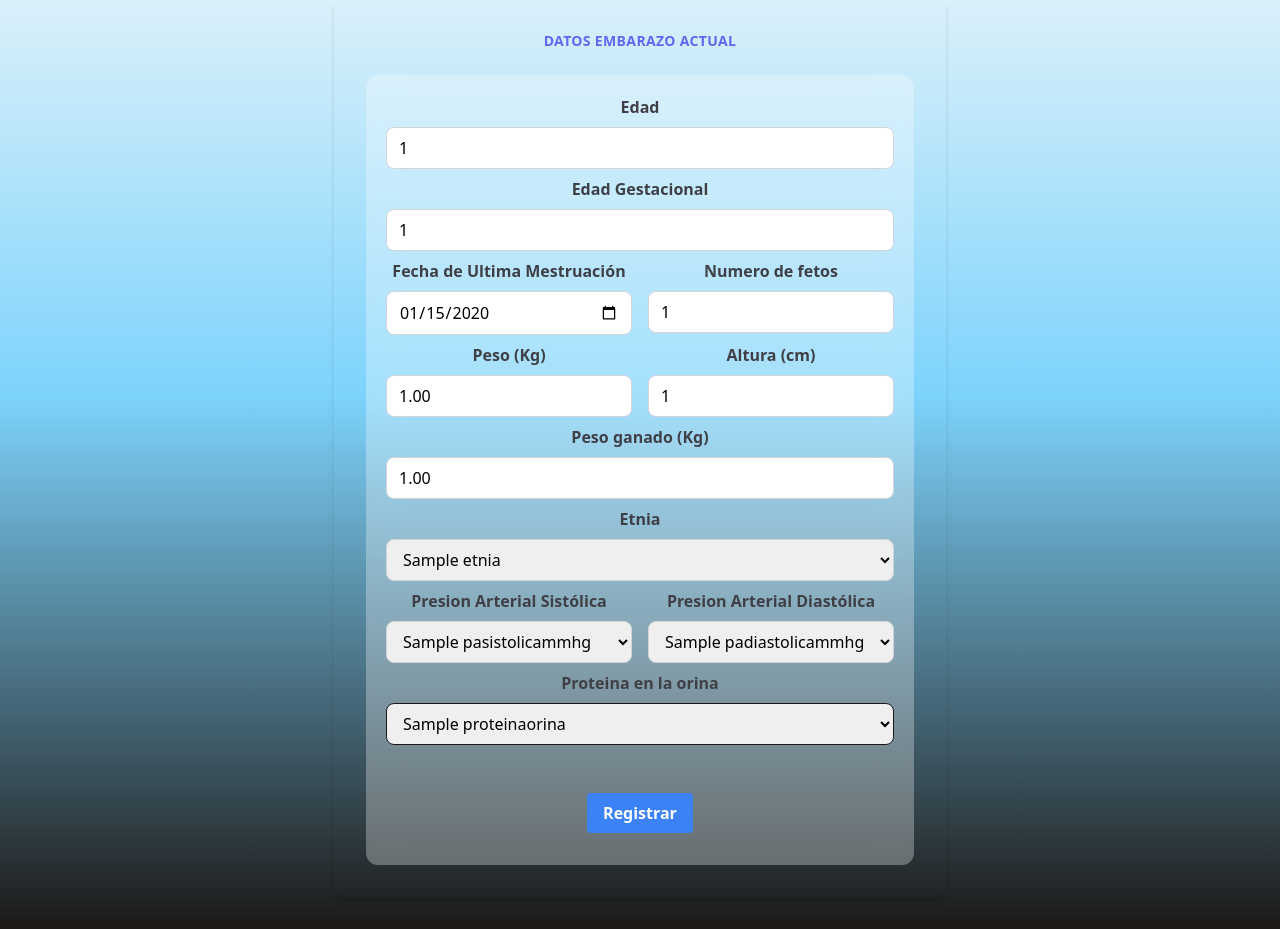
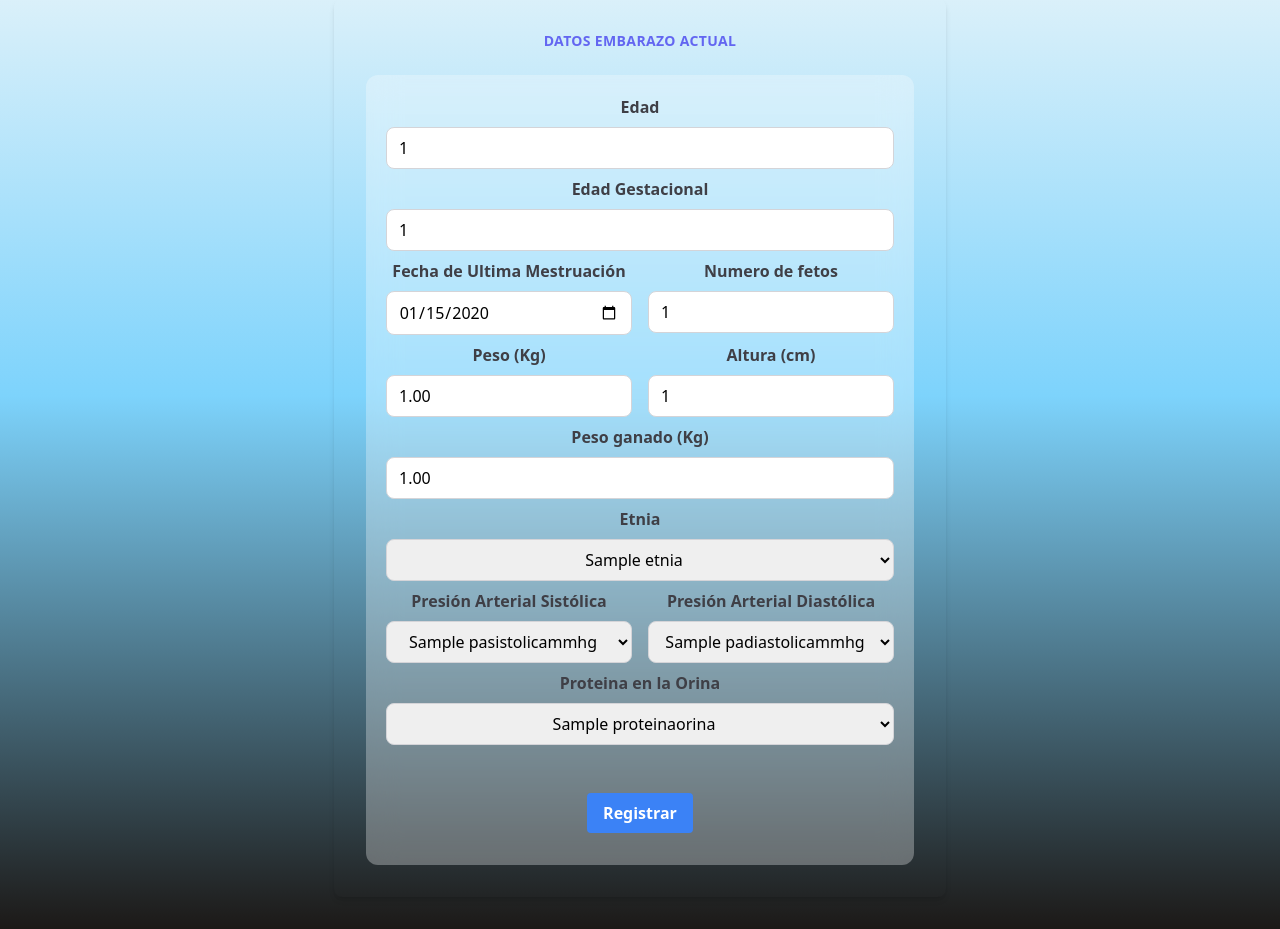
Before and after one commit to HieysonS/Bellyguard, a Django app: page /editar_perfil_embarazo/ in a window 1280 px wide. Shown: the part 137-1066 px from the top of the page. Run offline with Django 5.2, Linux system fonts and the light colour scheme; a user stored in the database is signed in; tables that the repository leaves empty hold one stand-in row (values such as "Sample post"); some libraries are stand-ins or nearby versions.

Commit message:
Update editar_perfil_embarazo.html

```diff
--- a/webapp/templates/Contenidos/editar_perfil_embarazo.html
+++ b/webapp/templates/Contenidos/editar_perfil_embarazo.html
@@ -42,56 +42,36 @@ Editar Perfil de Embarazo
             {{ form.ganancia_peso_kg }}
         </div>
         <div class="mb-2">
-            <label class="block text-zinc-700 dark:text-zinc-900 font-bold mb-2" for="etnia">Etnia</label>
-            <select class="w-full px-3 py-2 border border-zinc-300 dark:border-zinc-900 rounded-lg focus:outline-none focus:ring-2 focus:ring-blue-500 dark:bg-zinc-800 dark:text-zinc-200" id="etnia"
-                    name="etnia">
+            <label for="etnia" class="block text-zinc-700 dark:text-zinc-900 font-bold mb-2">Etnia</label>
+            <select id="etnia" name="etnia" class="w-full px-3 py-2 border border-zinc-300 dark:border-zinc-900 rounded-lg focus:outline-none focus:ring-2 focus:ring-blue-500 dark:bg-zinc-800 dark:text-zinc-200 text-center">
                 {% for etnia in form.etnia.field.queryset %}
-                <option %} %}selected{% class="w-full px-3 py-2 border border-zinc-700 dark:border-zinc-900 rounded-lg focus:outline-none focus:ring-2 focus:ring-blue-500 dark:bg-zinc-800 dark:text-zinc-200" endif etnia.id form.etnia.value== if value="{{ etnia.id }}"
-                        {%>
-                    {{ etnia.nombre }}
-                </option>
+                    <option value="{{ etnia.id }}" {% if form.etnia.value == etnia.id %}selected{% endif %} class="w-full px-3 py-2 border border-zinc-700 dark:border-zinc-900 rounded-lg focus:outline-none focus:ring-2 focus:ring-blue-500 dark:bg-zinc-800 dark:text-zinc-200">{{ etnia.nombre }}</option>
                 {% endfor %}
             </select>
         </div>
         <div class="grid grid-cols-1 md:grid-cols-2 gap-4">
             <div class="mb-2">
-                <label class="block text-zinc-700 dark:text-zinc-900 font-bold mb-2" for="pa_sistolica_mmhg">Presion Arterial Sistólica</label>
-                <select class="w-full px-3 py-2 border border-zinc-300 dark:border-zinc-700 rounded-lg focus:outline-none focus:ring-2 focus:ring-blue-500 dark:bg-zinc-800 dark:text-zinc-200" id="pa_sistolica_mmhg"
-                        name="pa_sistolica_mmhg">
+                <label for="pa_sistolica_mmhg" class="block text-zinc-700 dark:text-zinc-900 font-bold mb-2">Presión Arterial Sistólica</label>
+                <select id="pa_sistolica_mmhg" name="pa_sistolica_mmhg" class="w-full px-3 py-2 border border-zinc-300 dark:border-zinc-900 rounded-lg focus:outline-none focus:ring-2 focus:ring-blue-500 dark:bg-zinc-800 dark:text-zinc-200 text-center">
                     {% for pa_sistolica_mmhg in form.pa_sistolica_mmhg.field.queryset %}
-                    <option %} %}selected{% class="w-full px-3 py-2 border border-zinc-300 dark:border-zinc-700 rounded-lg focus:outline-none focus:ring-2 focus:ring-blue-500 dark:bg-zinc-800 dark:text-zinc-200" endif etnia.id
-                            form.pa_sistolica_mmhg.value== if value="{{ pa_sistolica_mmhg.id }}"
-                            {%>
-                        {{ pa_sistolica_mmhg.nombre }}
-                    </option>
+                        <option value="{{ pa_sistolica_mmhg.id }}" {% if form.pa_sistolica_mmhg.value == pa_sistolica_mmhg.id %}selected{% endif %} class="w-full px-3 py-2 border border-zinc-700 dark:border-zinc-900 rounded-lg focus:outline-none focus:ring-2 focus:ring-blue-500 dark:bg-zinc-800 dark:text-zinc-200">{{ pa_sistolica_mmhg.nombre }}</option>
                     {% endfor %}
                 </select>
             </div>
             <div class="mb-2">
-                <label class="block text-zinc-700 dark:text-zinc-900 font-bold mb-2" for="pa_diastolica_mmhg">Presion Arterial Diastólica</label>
-                <select class="w-full px-3 py-2 border border-zinc-300 dark:border-zinc-700 rounded-lg focus:outline-none focus:ring-2 focus:ring-blue-500 dark:bg-zinc-800 dark:text-zinc-200" id="pa_diastolica_mmhg"
-                        name="pa_diastolica_mmhg">
+                <label for="pa_diastolica_mmhg" class="block text-zinc-700 dark:text-zinc-900 font-bold mb-2">Presión Arterial Diastólica</label>
+                <select id="pa_diastolica_mmhg" name="pa_diastolica_mmhg" class="w-full px-3 py-2 border border-zinc-300 dark:border-zinc-900 rounded-lg focus:outline-none focus:ring-2 focus:ring-blue-500 dark:bg-zinc-800 dark:text-zinc-200 text-center">
                     {% for pa_diastolica_mmhg in form.pa_diastolica_mmhg.field.queryset %}
-                    <option %} %}selected{% class="w-full px-3 py-2 border border-zinc-300 dark:border-zinc-700 rounded-lg focus:outline-none focus:ring-2 focus:ring-blue-500 dark:bg-zinc-800 dark:text-zinc-200" endif
-                            form.pa_diastolica_mmhg.value== if pa_diastolica_mmhg.id value="{{ pa_diastolica_mmhg.id }}"
-                            {%>
-                        {{ pa_diastolica_mmhg.nombre }}
-                    </option>
+                        <option value="{{ pa_diastolica_mmhg.id }}" {% if form.pa_diastolica_mmhg.value == pa_diastolica_mmhg.id %}selected{% endif %} class="w-full px-3 py-2 border border-zinc-700 dark:border-zinc-900 rounded-lg focus:outline-none focus:ring-2 focus:ring-blue-500 dark:bg-zinc-800 dark:text-zinc-200">{{ pa_diastolica_mmhg.nombre }}</option>
                     {% endfor %}
                 </select>
             </div>
         </div>
         <div class="mb-2">
-            <label class="block text-zinc-700 dark:text-zinc-900 font-bold mb-2" for="proteina_orina">Proteina en la
-                orina</label>
-            <select class="w-full px-3 py-2 border border-zinc-900 dark:border-zinc-700 rounded-lg focus:outline-none focus:ring-2 focus:ring-blue-500 dark:bg-zinc-800 dark:text-zinc-200" id="proteina_orina"
-                    name="proteina_orina">
+            <label for="proteina_orina" class="block text-zinc-700 dark:text-zinc-900 font-bold mb-2">Proteina en la Orina</label>
+            <select id="proteina_orina" name="proteina_orina" class="w-full px-3 py-2 border border-zinc-300 dark:border-zinc-900 rounded-lg focus:outline-none focus:ring-2 focus:ring-blue-500 dark:bg-zinc-800 dark:text-zinc-200 text-center">
                 {% for proteina_orina in form.proteina_orina.field.queryset %}
-                <option %} %}selected{% class="w-full px-3 py-2 border border-zinc-900 dark:border-zinc-700 rounded-lg focus:outline-none focus:ring-2 focus:ring-blue-500 dark:bg-zinc-800 dark:text-zinc-200" endif form.proteina_orina.value== if
-                        proteina_orina.id value="{{ proteina_orina.id }}"
-                        {%>
-                    {{ proteina_orina.nombre }}
-                </option>
+                    <option value="{{ proteina_orina.id }}" {% if form.proteina_orina.value == proteina_orina.id %}selected{% endif %} class="w-full px-3 py-2 border border-zinc-700 dark:border-zinc-900 rounded-lg focus:outline-none focus:ring-2 focus:ring-blue-500 dark:bg-zinc-800 dark:text-zinc-200">{{ proteina_orina.nombre }}</option>
                 {% endfor %}
             </select>
         </div>
```
